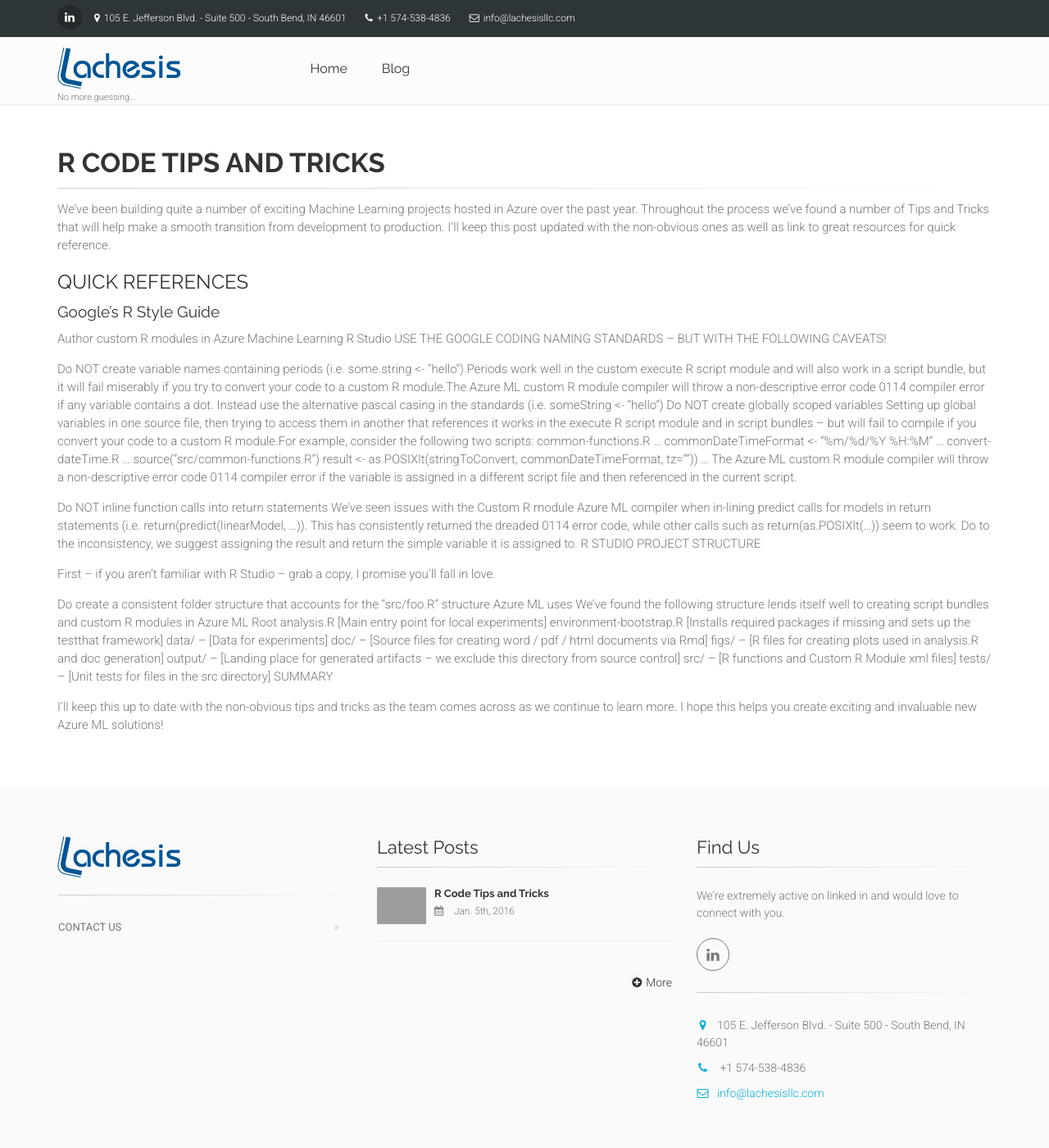
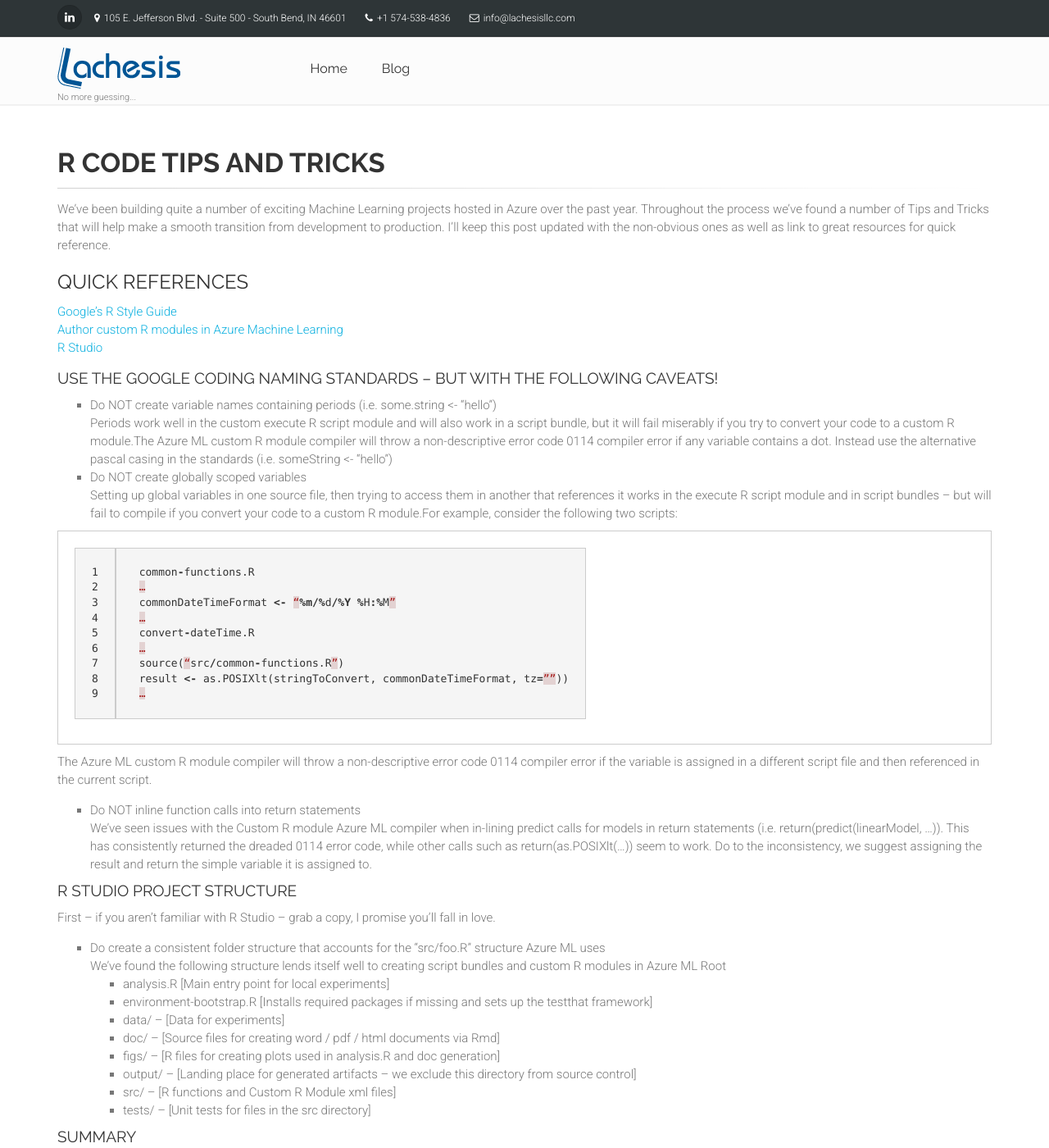
Before and after one commit to lachesisllc/lachesisllc.github.io, a Jekyll site: the page built from _posts/2016-01-05-r-code-tips-and-tricks.md, in a window 1280 px wide and 1400 px high. Shown: the whole window at 82% size. Built offline with Jekyll 4.4.1, drawn with Linux system fonts in a browser that asks for light colours; grey boxes are pictures that could not be loaded.

```diff
--- a/_posts/2016-01-05-r-code-tips-and-tricks.md
+++ b/_posts/2016-01-05-r-code-tips-and-tricks.md
@@ -10,43 +10,51 @@ We’ve been building quite a number of exciting Machine Learning projects hoste
 
 ### QUICK REFERENCES
 
-#### Google’s R Style Guide
-Author custom R modules in Azure Machine Learning
-R Studio
-USE THE GOOGLE CODING NAMING STANDARDS – BUT WITH THE FOLLOWING CAVEATS!
+[Google’s R Style Guide](https://google.github.io/styleguide/Rguide.xml) <br/>
+[Author custom R modules in Azure Machine Learning](https://azure.microsoft.com/en-us/documentation/articles/machine-learning-custom-r-modules/)<br/>
+[R Studio](https://www.rstudio.com/)
 
-Do NOT create variable names containing periods (i.e. some.string <- “hello”)
+#### USE THE GOOGLE CODING NAMING STANDARDS – BUT WITH THE FOLLOWING CAVEATS!
+
+
+* Do NOT create variable names containing periods (i.e. some.string <- “hello”)<br/>
 Periods work well in the custom execute R script module and will also work in a script bundle, but it will fail miserably if you try to convert your code to a custom R module.The Azure ML custom R module compiler will throw a non-descriptive error code 0114 compiler error if any variable contains a dot.  Instead use the alternative pascal casing in the standards (i.e. someString <- “hello”)
-Do NOT create globally scoped variables
-Setting up global variables in one source file, then trying to access them in another that references it works in the execute R script module and in script bundles – but will fail to compile if you convert your code to a custom R module.For example, consider the following two scripts:
-common-functions.R
-…
-commonDateTimeFormat <- “%m/%d/%Y %H:%M”
-…
-convert-dateTime.R
-…
-source(“src/common-functions.R”)
-result <- as.POSIXlt(stringToConvert, commonDateTimeFormat, tz=””))
-…
+* Do NOT create globally scoped variables<br/>
+Setting up global variables in one source file, then trying to access them in another that references it works in the execute R script module and in script bundles – but will fail to compile if you convert your code to a custom R module.For example, consider the following two scripts:<br/>
+
+~~~ R
+ common-functions.R
+ …
+ commonDateTimeFormat <- “%m/%d/%Y %H:%M”
+ …
+ convert-dateTime.R
+ …
+ source(“src/common-functions.R”)
+ result <- as.POSIXlt(stringToConvert, commonDateTimeFormat, tz=””))
+ …
+~~~
+
 The Azure ML custom R module compiler will throw a non-descriptive error code 0114 compiler error if the variable is assigned in a different script file and then referenced in the current script.
+* Do NOT inline function calls into return statements<br/>
+We’ve seen issues with the Custom R module Azure ML compiler when in-lining predict calls for models in return statements (i.e. return(predict(linearModel, …)).  This has consistently returned the dreaded 0114 error code, while other calls such as return(as.POSIXlt(…)) seem to work.  Do to the inconsistency, we suggest assigning the result and return the simple variable it is assigned to.
 
-Do NOT inline function calls into return statements
-We’ve seen issues with the Custom R module Azure ML compiler when in-lining predict calls for models in return statements (i.e. return(predict(linearModel, …)).  This has consistently returned the dreaded 0114 error code, while other calls such as return(as.POSIXlt(…)) seem to work.  Do to the inconsistency, we suggest assigning the result and return the simple variable it is assigned to.
-R STUDIO PROJECT STRUCTURE
+#### R STUDIO PROJECT STRUCTURE
 
 First – if you aren’t familiar with R Studio – grab a copy, I promise you’ll fall in love.
 
-Do create a consistent folder structure that accounts for the “src/foo.R” structure Azure ML uses
+* Do create a consistent folder structure that accounts for the “src/foo.R” structure Azure ML uses<br/>
 We’ve found the following structure lends itself well to creating script bundles and custom R modules in Azure ML
 Root
-analysis.R [Main entry point for local experiments]
-environment-bootstrap.R [Installs required packages if missing and sets up the testthat framework]
-data/ – [Data for experiments]
-doc/ – [Source files for creating word / pdf / html documents via Rmd]
-figs/ – [R files for creating plots used in analysis.R and doc generation]
-output/ – [Landing place for generated artifacts – we exclude this directory from source control]
-src/ – [R functions and Custom R Module xml files]
-tests/ – [Unit tests for files in the src directory]
-SUMMARY
+  * analysis.R [Main entry point for local experiments]
+  * environment-bootstrap.R [Installs required packages if missing and sets up the testthat framework]
+  * data/ – [Data for experiments]
+  * doc/ – [Source files for creating word / pdf / html documents via Rmd]
+  * figs/ – [R files for creating plots used in analysis.R and doc generation]
+  * output/ – [Landing place for generated artifacts – we exclude this directory from source control]
+  * src/ – [R functions and Custom R Module xml files]
+  * tests/ – [Unit tests for files in the src directory]
+
+
+#### SUMMARY
 
 I’ll keep this up to date with the non-obvious tips and tricks as the team comes across as we continue to learn more.  I hope this helps you create exciting and invaluable new Azure ML solutions!
--- a/index.html
+++ b/index.html
@@ -312,7 +312,7 @@ layout: banner
 					<div class="container">
 						<div class="row">
 							<div class="col-md-6">
-								<img src="/images/fullscreen-bg.jpg" alt="Lachesis">
+								<img src="/images/fullscreen-bg.jpg" alt="Lachesis" style="object-fit: cover; width: 100%; height: 100%;">
 							</div>
 							<div class="col-md-6">
 								<p class="space-top">Global experience, laser focused on local success.</p>
@@ -341,7 +341,7 @@ layout: banner
 								<div class="media">
 									<div class="media-left pr-20">
 										<a href="#">
-											<span class="icon circle small default-bg"><i class="icon-lifebuoy"></i> </span>
+											<span class="icon circle small default-bg"><i class="fa fa-clock-o"></i> </span>
 										</a>
 									</div>
 									<div class="media-body">
@@ -388,7 +388,7 @@ layout: banner
 									</div>
 									<div class="media-right pl-20">
 										<a href="#">
-											<span class="icon circle small default-bg"><i class="icon-lifebuoy"></i> </span>
+											<span class="icon circle small default-bg"><i class="fa fa-clock-o"></i> </span>
 										</a>
 									</div>
 								</div>
```
Also changed, not shown: _data/team.yml (added, +67 -0 lines), _pages/founders.html (added, +98 -0 lines), images/profiles/chris-keslin-profile.jpg (added), images/profiles/mike-topa-profile.jpg (added), images/profiles/steve-gawronski-profile.jpg (added).
